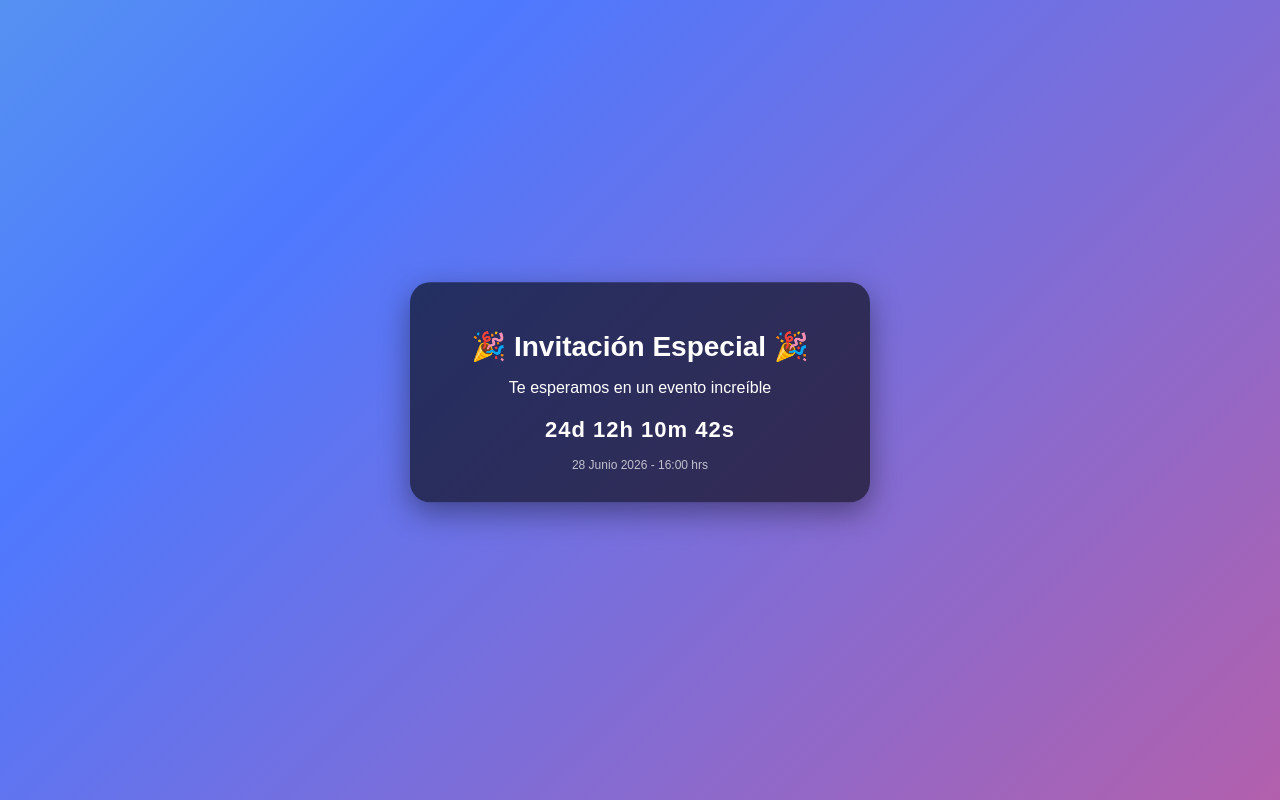
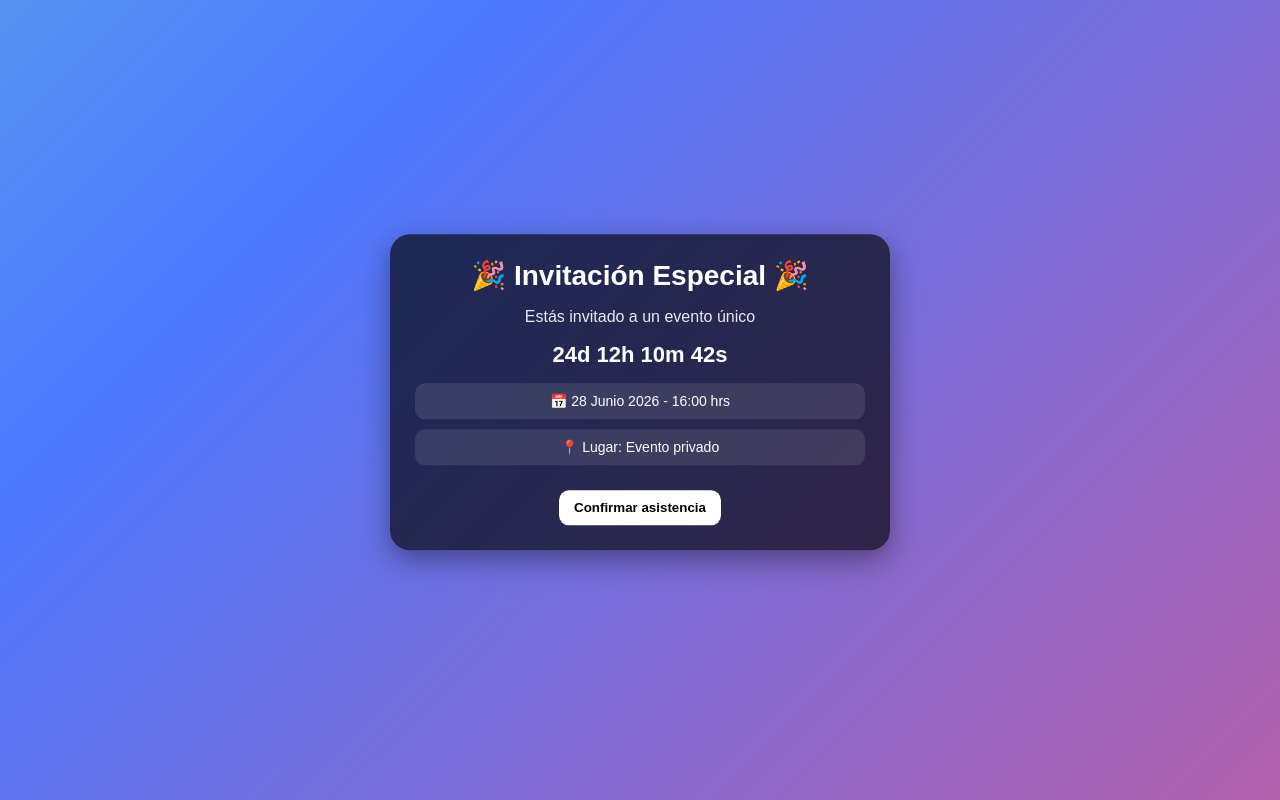
Before and after one commit to Abraham99999/BabyShowerJulieta, a plain HTML site: page index.html in a window 1280 px wide. Drawn offline with Linux system fonts and the light colour scheme.

Commit message:
Update index.html

```diff
--- a/index.html
+++ b/index.html
@@ -6,98 +6,165 @@
 <title>Invitación Especial</title>
 
 <style>
-    body {
-      margin: 0;
+body{
+  margin:0;
   font-family: Arial, sans-serif;
-      height: 100vh;
-      display: flex;
-      justify-content: center;
-      align-items: center;
-      background: linear-gradient(-45deg, #ff4d6d, #4d79ff, #7bffb2, #ffd24d);
-      background-size: 400% 400%;
-      animation: bg 10s ease infinite;
-      color: white;
+  background: linear-gradient(-45deg,#ff4d6d,#4d79ff,#7bffb2,#ffd24d);
+  background-size:400% 400%;
+  animation:bg 10s ease infinite;
+  color:white;
+  display:flex;
+  justify-content:center;
+  align-items:center;
+  min-height:100vh;
 }
 
-    @keyframes bg {
-      0% { background-position: 0% 50%; }
-      50% { background-position: 100% 50%; }
-      100% { background-position: 0% 50%; }
+@keyframes bg{
+  0%{background-position:0% 50%}
+  50%{background-position:100% 50%}
+  100%{background-position:0% 50%}
 }
 
-    .card {
-      background: rgba(0,0,0,0.6);
-      padding: 30px;
-      border-radius: 20px;
-      text-align: center;
-      box-shadow: 0 10px 30px rgba(0,0,0,0.4);
-      max-width: 400px;
-      width: 90%;
-      animation: float 3s ease-in-out infinite;
+.card{
+  background:rgba(0,0,0,.65);
+  padding:25px;
+  border-radius:20px;
+  max-width:450px;
+  width:92%;
+  text-align:center;
+  box-shadow:0 10px 30px rgba(0,0,0,.4);
+  animation:float 3s ease-in-out infinite;
 }
 
-    @keyframes float {
-      0%,100% { transform: translateY(0); }
-      50% { transform: translateY(-10px); }
+@keyframes float{
+  0%,100%{transform:translateY(0)}
+  50%{transform:translateY(-10px)}
 }
 
-    h1 {
-      margin-bottom: 10px;
-      font-size: 28px;
+h1{margin:0;font-size:28px}
+p{opacity:.9}
+
+.timer{
+  font-size:22px;
+  margin:15px 0;
+  font-weight:bold;
 }
 
-    p {
-      margin-bottom: 20px;
-      font-size: 16px;
+.info{
+  background:rgba(255,255,255,.1);
+  padding:10px;
+  border-radius:10px;
+  margin:10px 0;
+  font-size:14px;
 }
 
-    .timer {
-      font-size: 22px;
-      font-weight: bold;
-      letter-spacing: 1px;
+button{
+  margin-top:15px;
+  padding:10px 15px;
+  border:none;
+  border-radius:10px;
+  cursor:pointer;
+  font-weight:bold;
+  background:white;
 }
 
-    .small {
-      margin-top: 15px;
-      font-size: 12px;
-      opacity: 0.7;
+#confetti{
+  position:fixed;
+  top:0;left:0;
+  width:100%;
+  height:100%;
+  pointer-events:none;
 }
 </style>
 </head>
 
 <body>
 
+<canvas id="confetti"></canvas>
+
 <div class="card">
   <h1>🎉 Invitación Especial 🎉</h1>
-    <p>Te esperamos en un evento increíble</p>
+  <p>Estás invitado a un evento único</p>
 
   <div class="timer" id="countdown">Cargando...</div>
 
-    <div class="small">28 Junio 2026 - 16:00 hrs</div>
+  <div class="info">📅 28 Junio 2026 - 16:00 hrs</div>
+  <div class="info">📍 Lugar: Evento privado</div>
+
+  <button onclick="rsvp()">Confirmar asistencia</button>
 </div>
 
 <script>
 const targetDate = new Date("2026-06-28T16:00:00").getTime();
-
 const countdown = document.getElementById("countdown");
 
-    setInterval(() => {
+setInterval(()=>{
   const now = new Date().getTime();
   const diff = targetDate - now;
 
-      if (diff <= 0) {
-        countdown.innerHTML = "¡Es hoy! 🎊";
+  if(diff <= 0){
+    countdown.innerHTML = "🎊 ¡ES HOY! 🎊";
     return;
   }
 
-      const days = Math.floor(diff / (1000 * 60 * 60 * 24));
-      const hours = Math.floor((diff % (1000 * 60 * 60 * 24)) / (1000 * 60 * 60));
-      const minutes = Math.floor((diff % (1000 * 60 * 60)) / (1000 * 60));
-      const seconds = Math.floor((diff % (1000 * 60)) / 1000);
+  const d = Math.floor(diff/(1000*60*60*24));
+  const h = Math.floor((diff%(1000*60*60*24))/(1000*60*60));
+  const m = Math.floor((diff%(1000*60*60))/(1000*60));
+  const s = Math.floor((diff%(1000*60))/1000);
 
-      countdown.innerHTML =
-        `${days}d ${hours}h ${minutes}m ${seconds}s`;
-    }, 1000);
+  countdown.innerHTML = `${d}d ${h}h ${m}m ${s}s`;
+},1000);
+
+// RSVP simple
+function rsvp(){
+  alert("¡Asistencia confirmada! 🎉");
+  launchConfetti();
+}
+
+// Confeti básico
+const canvas = document.getElementById("confetti");
+const ctx = canvas.getContext("2d");
+
+canvas.width = window.innerWidth;
+canvas.height = window.innerHeight;
+
+let pieces = [];
+
+for(let i=0;i<120;i++){
+  pieces.push({
+    x: Math.random()*canvas.width,
+    y: Math.random()*canvas.height,
+    r: Math.random()*6+2,
+    d: Math.random()*5
+  });
+}
+
+function draw(){
+  ctx.clearRect(0,0,canvas.width,canvas.height);
+  ctx.fillStyle = "white";
+
+  pieces.forEach(p=>{
+    ctx.beginPath();
+    ctx.arc(p.x,p.y,p.r,0,Math.PI*2,true);
+    ctx.fill();
+  });
+
+  update();
+}
+
+function update(){
+  pieces.forEach(p=>{
+    p.y += p.d;
+    if(p.y > canvas.height){
+      p.y = 0;
+      p.x = Math.random()*canvas.width;
+    }
+  });
+}
+
+function launchConfetti(){
+  setInterval(draw,20);
+}
 </script>
 
 </body>
```
Lines whose indentation alone changed are shown as unchanged.
